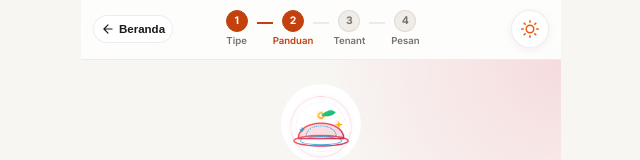
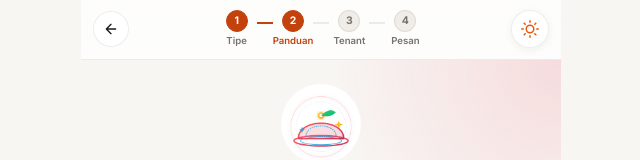
Before and after one commit to ZynxZyn/cleardine, a React (Vite) app: page /guide in a window 1280 px wide. Shown: the top 160 px of the page, without its empty margins (319-959 px from the left). Built offline with nearby package versions, Linux system fonts and the light colour scheme.

Commit message:
feat: replace text on all back buttons with clean vector SVG icons

```diff
--- a/src/components/Header/Header.jsx
+++ b/src/components/Header/Header.jsx
@@ -1,6 +1,7 @@
 import React from 'react';
 import { useNavigate } from 'react-router-dom';
 import ThemeToggle from '../ThemeToggle/ThemeToggle';
+import Icon from '../Icon/Icon';
 import './Header.css';
 
 const Header = ({ title, subtitle, showBack, backTo }) => {
@@ -17,11 +18,8 @@ const Header = ({ title, subtitle, showBack, backTo }) => {
   return (
     <header className="header">
       {showBack && (
-        <button className="back-button" onClick={handleBack} aria-label="Go back">
-          <svg width="24" height="24" viewBox="0 0 24 24" fill="none" stroke="currentColor" strokeWidth="2" strokeLinecap="round" strokeLinejoin="round">
-            <line x1="19" y1="12" x2="5" y2="12"></line>
-            <polyline points="12 19 5 12 12 5"></polyline>
-          </svg>
+        <button className="back-button" onClick={handleBack} aria-label="Kembali">
+          <Icon name="back" size={18} />
         </button>
       )}
       <div className="header-content">
--- a/src/pages/GuidePage/GuidePage.css
+++ b/src/pages/GuidePage/GuidePage.css
@@ -24,20 +24,25 @@
   position: relative;
   top: auto;
   left: auto;
-  padding: 6px 10px;
-  border-radius: var(--radius-full);
-  font-size: 0.72rem;
-  font-weight: 600;
+  width: 36px;
+  height: 36px;
+  padding: 0;
+  border-radius: 50%;
+  font-size: 0.85rem;
   display: flex;
   align-items: center;
-  gap: 4px;
+  justify-content: center;
   background: var(--bg-secondary);
   border: 1px solid var(--glass-border);
   color: var(--text-primary);
   flex-shrink: 0;
-  white-space: nowrap;
-  width: 80px;
-  justify-content: center;
+  cursor: pointer;
+  transition: transform var(--transition-fast), background var(--transition-fast);
+}
+
+.guide-page .back-to-landing-btn:hover {
+  transform: scale(1.05);
+  background: var(--bg-surface);
 }
 
 .guide-page .home-theme-toggle-wrap {
@@ -45,7 +50,7 @@
   top: auto;
   right: auto;
   flex-shrink: 0;
-  width: 80px;
+  width: 36px;
   display: flex;
   justify-content: flex-end;
 }
--- a/src/pages/GuidePage/GuidePage.jsx
+++ b/src/pages/GuidePage/GuidePage.jsx
@@ -62,8 +62,8 @@ const GuidePage = () => {
   return (
     <div className="guide-page">
       <header className="top-navbar">
-        <button className="back-to-landing-btn" onClick={() => navigate('/')} title="Kembali ke Beranda">
-          <Icon name="back" size={14} /> Beranda
+        <button className="back-to-landing-btn" onClick={() => navigate('/')}>
+          <Icon name="back" size={16} />
         </button>
 
         <div className="flow-stepper">
--- a/src/pages/HomePage/HomePage.css
+++ b/src/pages/HomePage/HomePage.css
@@ -23,20 +23,25 @@
   position: relative;
   top: auto;
   left: auto;
-  padding: 6px 10px;
-  border-radius: var(--radius-full);
-  font-size: 0.72rem;
-  font-weight: 600;
+  width: 36px;
+  height: 36px;
+  padding: 0;
+  border-radius: 50%;
+  font-size: 0.85rem;
   display: flex;
   align-items: center;
-  gap: 4px;
+  justify-content: center;
   background: var(--bg-secondary);
   border: 1px solid var(--glass-border);
   color: var(--text-primary);
   flex-shrink: 0;
-  white-space: nowrap;
-  width: 80px;
-  justify-content: center;
+  cursor: pointer;
+  transition: transform var(--transition-fast), background var(--transition-fast);
+}
+
+.top-navbar .back-to-landing-btn:hover {
+  transform: scale(1.05);
+  background: var(--bg-surface);
 }
 
 .top-navbar .home-theme-toggle-wrap {
@@ -44,7 +49,7 @@
   top: auto;
   right: auto;
   flex-shrink: 0;
-  width: 80px;
+  width: 36px;
   display: flex;
   justify-content: flex-end;
 }
--- a/src/pages/HomePage/HomePage.jsx
+++ b/src/pages/HomePage/HomePage.jsx
@@ -68,8 +68,8 @@ const HomePage = () => {
   return (
     <div className="home-page">
       <header className="top-navbar">
-        <button className="back-to-landing-btn" onClick={() => navigate(`/guide?table=${encodeURIComponent(tableNo)}`)} title="Kembali ke Panduan">
-          <Icon name="back" size={14} /> Panduan
+        <button className="back-to-landing-btn" onClick={() => navigate(`/guide?table=${encodeURIComponent(tableNo)}`)} >
+          <Icon name="back" size={16} />
         </button>
 
         <div className="flow-stepper">
```
